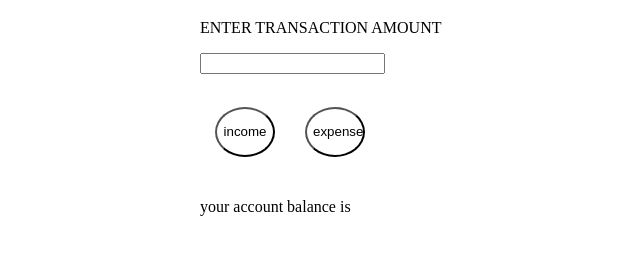
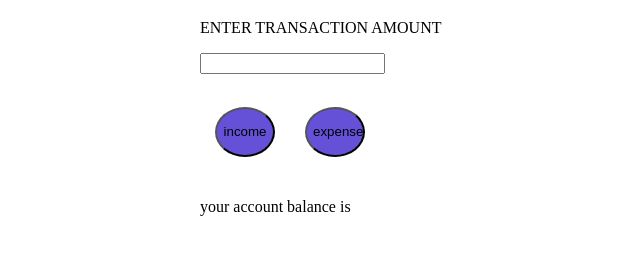
Before and after one commit to Pkeshavvardhan/calculator-website, a plain HTML site: page index2.html in a window 1280 px wide. Shown: the part 61-316 px from the top of the page, without its empty margins (165-805 px from the left). Drawn offline with Linux system fonts and the light colour scheme.

Commit message:
bank app-2

```diff
--- a/style2.css
+++ b/style2.css
@@ -15,6 +15,6 @@ background-image: linear-gradient(green);
 height: 50px;
 margin: 15px;
 float: left;
-background-color: white;
+background-color: rgba(63, 38, 206, 0.801);
 border-radius: 60%;
 }
```
